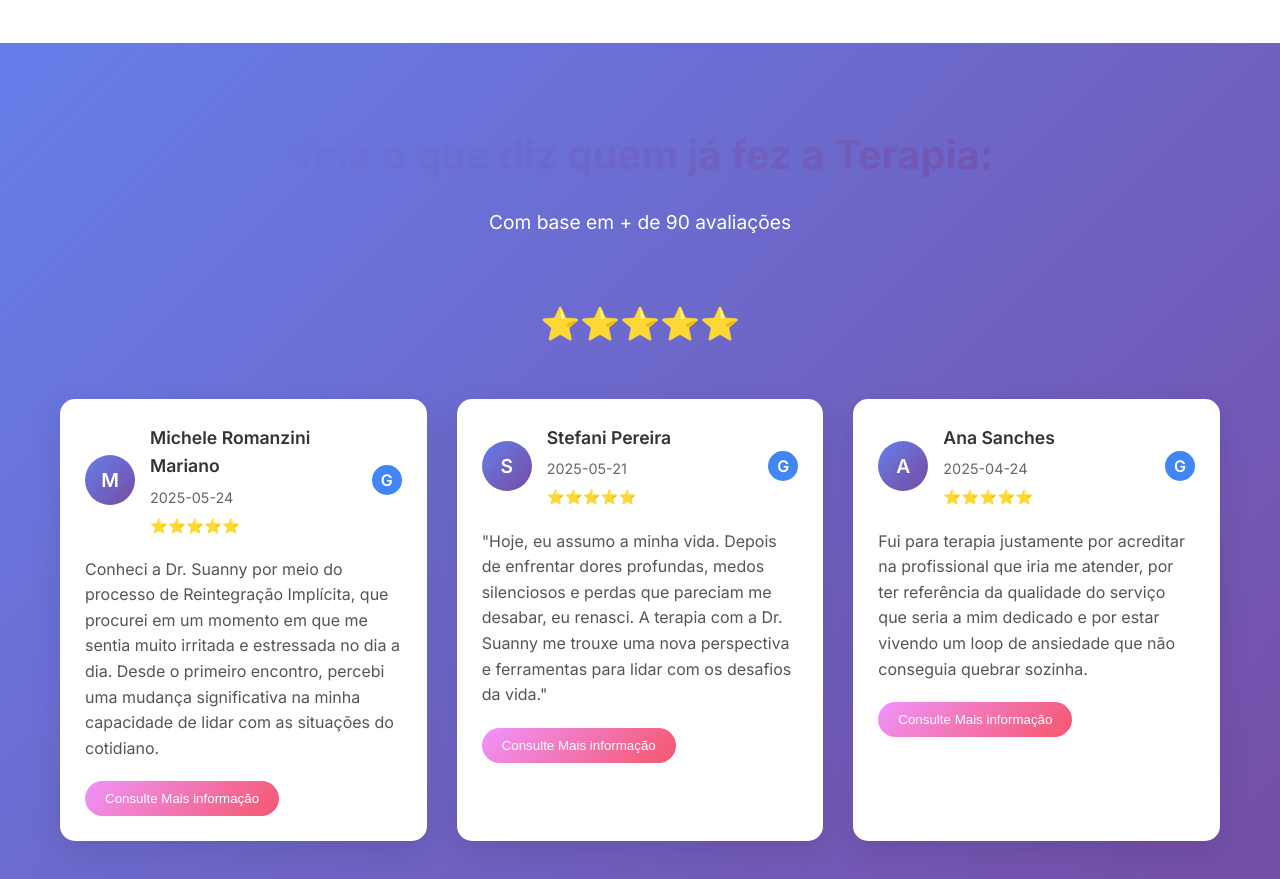
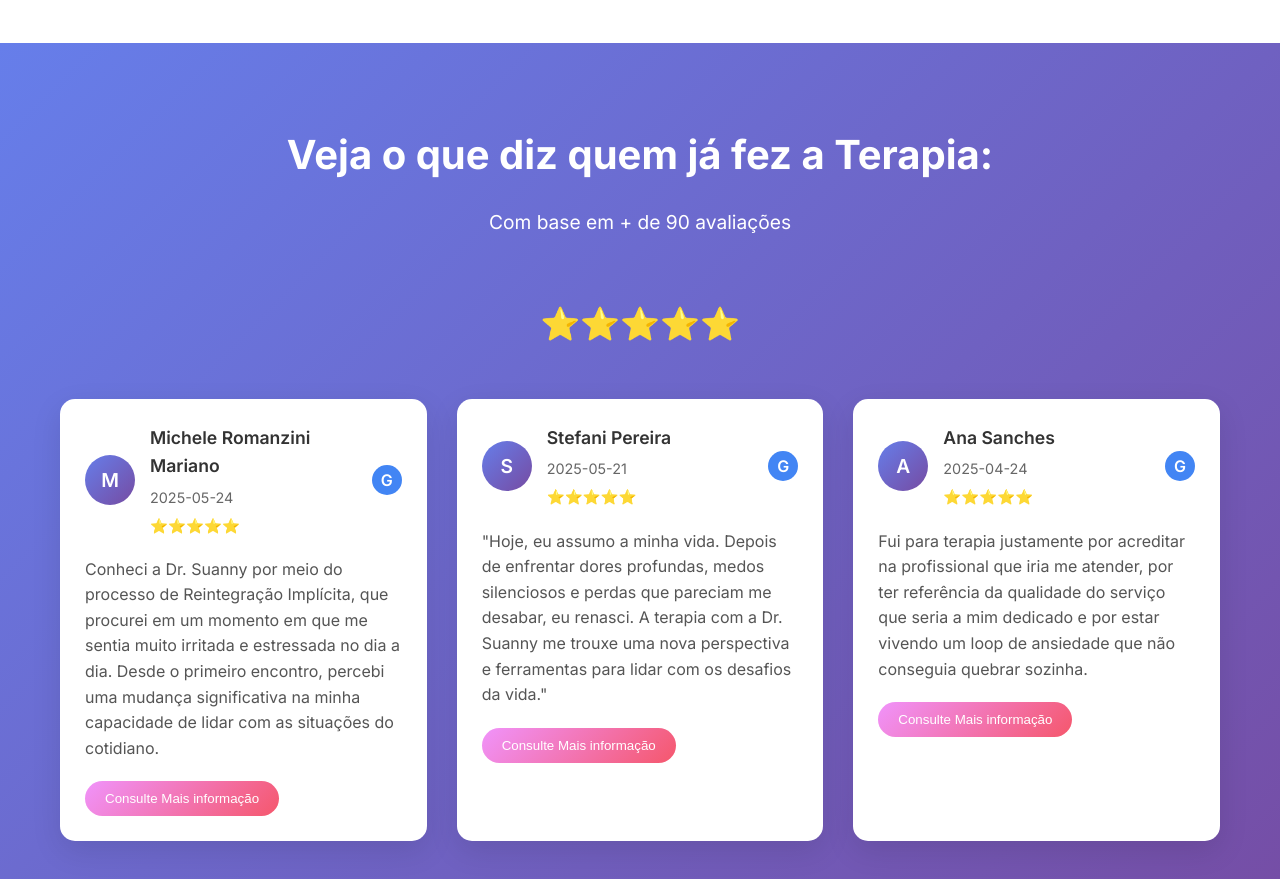
Before and after one commit to HermesSantos/suh_psi, a Vue app: page / in a window 1280 px wide. Shown: the part 3560-4439 px from the top of the page. Built offline with nearby package versions, Linux system fonts and the light colour scheme; a web font is replaced by a local one.

Commit message:
Style testimonials title and add highlight color

```diff
--- a/src/components/Testimonials.vue
+++ b/src/components/Testimonials.vue
@@ -1,7 +1,7 @@
 <template>
   <section id="depoimentos" class="testimonials section">
     <div class="container">
-      <h2 class="section-title">Veja o que diz quem já fez a Terapia:</h2>
+      <h2 class="the-title">Veja o que diz <span class="highlight-red">quem já fez a Terapia</span>:</h2>
       <p class="section-subtitle">Com base em + de 90 avaliações</p>
 
       <div class="stars-rating">
@@ -99,7 +99,15 @@ export default {
   color: white;
 }
 
-.section-title,
+.the-title {
+  font-size: 2.5rem;
+  text-align: center;
+  margin-bottom: 20px;
+  background: white;
+  -webkit-background-clip: text;
+  -webkit-text-fill-color: transparent;
+  background-clip: text;
+}
 .section-subtitle {
   color: white;
 }
@@ -208,6 +216,11 @@ export default {
   box-shadow: 0 5px 15px rgba(240, 147, 251, 0.3);
 }
 
+.highlight-red {
+  color: #ff6b6b;
+  font-weight: 700;
+}
+
 .testimonial-navigation {
   display: flex;
   justify-content: center;
```
